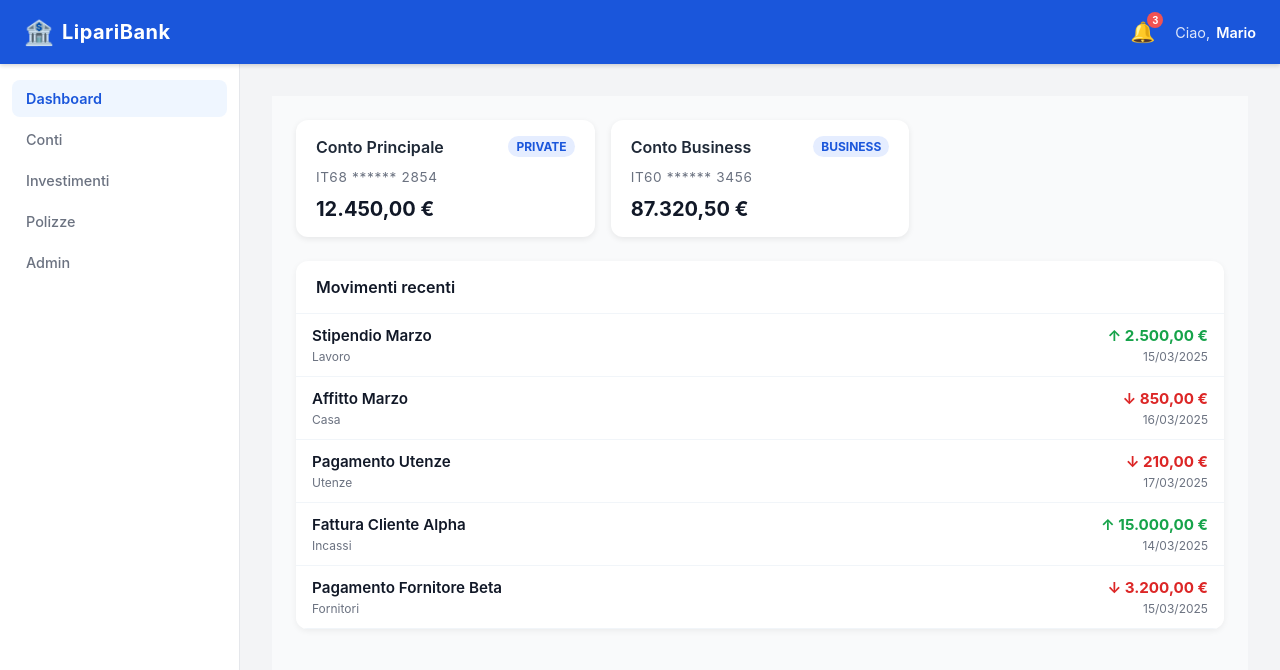
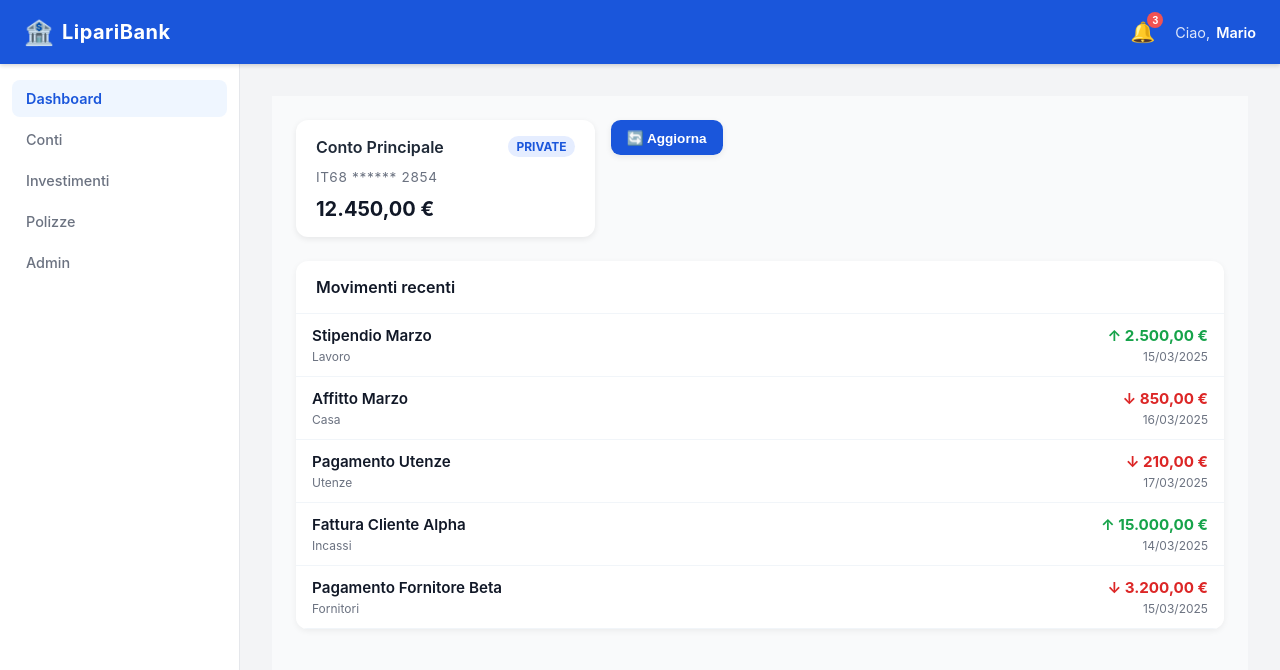
Before and after one commit to DaniloLipariConsulting/lipari-bank-dashboard, a React (Vite) app: page / in a window 1280 px wide. Shown: the top 670 px of the page. Built offline with nearby package versions, Linux system fonts and the light colour scheme.

Commit message:
add isRefreshing, currentBalance variation

```diff
--- a/src/core/pages/DashboardPage/Dashboard.tsx
+++ b/src/core/pages/DashboardPage/Dashboard.tsx
@@ -1,5 +1,5 @@
 import MovementRow from "../../../features/dashboard/components/MovementRow";
-import AccountSummaryCard from "../../../features/dashboard/components/AccountSummaryCard";
+import AccountSummaryCard from "../../../features/dashboard/components/AccountBalanceCard";
 import { accounts, movements } from "../../data";
 import styles from "./Dashboard.module.css";
 
@@ -8,9 +8,8 @@ export default function Dashboard() {
     <div className={styles.container}>
       {/* CONTI */}
       <div className={styles.accountsSection}>
-        {accounts.map((account) => (
-          <AccountSummaryCard key={account.id} account={account} />
-        ))}
+
+          <AccountSummaryCard key={accounts[0].id} account={accounts[0]} />
       </div>
 
       {/* MOVIMENTI */}
--- a/src/features/dashboard/components/AccountSummaryCard.module.css
+++ b/src/features/dashboard/components/AccountBalanceCard.module.css
@@ -40,3 +40,35 @@
   font-weight: 700;
   color: #111827;
 }
+
+.refreshButton {
+  background-color: var(--color-primary);
+  color: #ffffff;
+  border: none;
+  border-radius: 0.6rem;
+  padding: 0.6rem 1rem;
+  font-size: 0.85rem;
+  font-weight: 600;
+  cursor: pointer;
+  display: inline-flex;
+  align-items: center;
+  gap: 0.4rem;
+  box-shadow: 0 2px 6px rgba(0, 0, 0, 0.08);
+  transition: all 0.2s ease;
+}
+
+.refreshButton:hover:not(:disabled) {
+  transform: translateY(-1px);
+  box-shadow: 0 4px 10px rgba(0, 0, 0, 0.12);
+}
+
+.refreshButton:active:not(:disabled) {
+  transform: scale(0.97);
+}
+
+.refreshButton:disabled {
+  background-color: #d1d5db;
+  cursor: not-allowed;
+  box-shadow: none;
+  opacity: 0.7;
+}
--- /dev/null
+++ b/src/features/dashboard/components/AccountBalanceCard.tsx
@@ -0,0 +1,61 @@
+import { useEffect, useState } from 'react';
+import type { Account } from '../../../types/models';
+import styles from './AccountBalanceCard.module.css';
+
+type Props = {
+  account: Account;
+};
+
+export default function AccountBalanceCard({ account }: Props) {
+  const [isRefreshing, setIsRefreshing] = useState(false);
+
+  const hiddenIban = account.iban.slice(0, 4) + ' ****** ' + account.iban.slice(-4);
+
+  const [currentBalance, setCurrentBalance] = useState(account.balance);
+
+  useEffect(() => {
+    const interval = setInterval(() => {
+      const randomNumber = Math.floor(Math.random() * 21) - 10;
+      setCurrentBalance((prev) => prev + randomNumber);
+    }, 30000);
+
+    return () => {
+      clearInterval(interval);
+    };
+  }, []);
+
+  const formattedAmount = new Intl.NumberFormat('it-IT', {
+    style: 'currency',
+    currency: 'EUR',
+  }).format(currentBalance);
+
+  function handleRefreshing() {
+    setTimeout(() => {
+      setIsRefreshing(true);
+
+      setTimeout(() => {
+        setIsRefreshing(false);
+      }, 1000);
+    }, 1000);
+  }
+
+  return (
+    <>
+      <div className={styles.card}>
+        <div className={styles.topRow}>
+          <span className={styles.accountName}>{account.name}</span>
+          <span className={styles.accountType}>{account.type}</span>
+        </div>
+
+        <span className={styles.iban}>{hiddenIban}</span>
+
+        <span className={styles.balance}>{formattedAmount}</span>
+      </div>
+      <div>
+        <button className={styles.refreshButton} disabled={isRefreshing} onClick={handleRefreshing}>
+          🔄 Aggiorna
+        </button>{' '}
+      </div>
+    </>
+  );
+}
--- a/src/features/dashboard/components/AccountSummaryCard.tsx
+++ /dev/null
@@ -1,29 +0,0 @@
-import type { Account } from "../../../types/models";
-import styles from "./AccountSummaryCard.module.css";
-
-type Props = {
-  account: Account;
-};
-
-export default function AccountSummaryCard({ account }: Props) {
-  const hiddenIban =
-    account.iban.slice(0, 4) + " ****** " + account.iban.slice(-4);
-
-  const formattedAmount = new Intl.NumberFormat("it-IT", {
-    style: "currency",
-    currency: "EUR",
-  }).format(account.balance);
-
-  return (
-    <div className={styles.card}>
-      <div className={styles.topRow}>
-        <span className={styles.accountName}>{account.name}</span>
-        <span className={styles.accountType}>{account.type}</span>
-      </div>
-
-      <span className={styles.iban}>{hiddenIban}</span>
-
-      <span className={styles.balance}>{formattedAmount}</span>
-    </div>
-  );
-}
```
